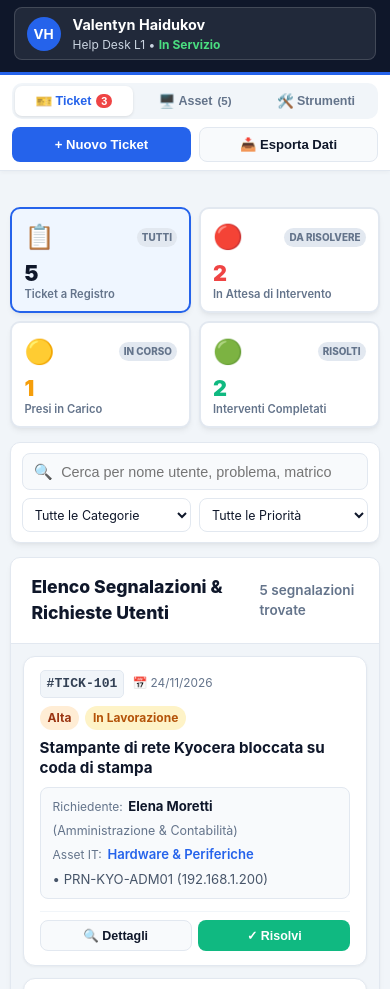
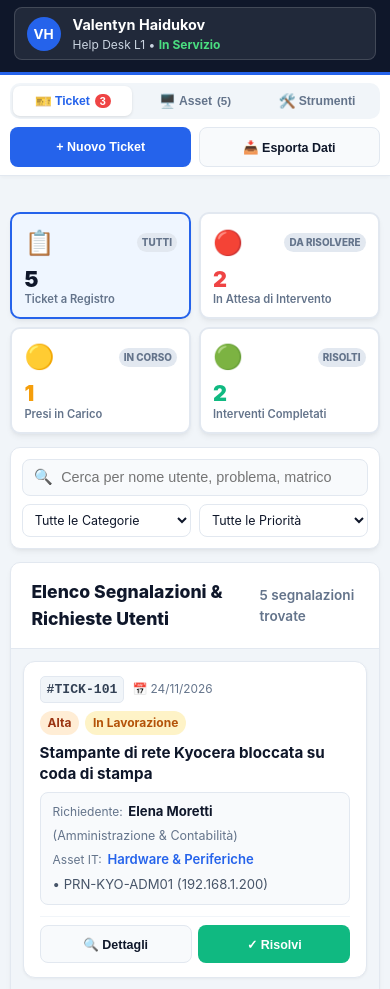
Before and after one commit to HV94/it-support-hub, a plain HTML site: page index.html in a window 390 px wide. Shown: the part 66-1055 px from the top of the page. Drawn offline with Linux system fonts and the light colour scheme.

Commit message:
support-hub: estensione responsive 768px, safe-area mobile safari e touch target migliorati

```diff
--- a/style.css
+++ b/style.css
@@ -1059,8 +1059,8 @@ body {
   }
 }
 
-/* OTTIMIZZAZIONE RESPONSIVE MOBILE COMPLETA (Smartphones & iPhone) */
-@media (max-width: 640px) {
+/* OTTIMIZZAZIONE RESPONSIVE MOBILE COMPLETA (Smartphones, iPhone & Tablet) */
+@media (max-width: 768px) {
   .app-header {
     padding: 0.75rem 0.85rem;
   }
@@ -1110,7 +1110,7 @@ body {
   }
 
   .nav-container {
-    padding: 0.5rem 0.75rem;
+    padding: 0.5rem 0.65rem;
     flex-direction: column;
     align-items: stretch;
     gap: 0.5rem;
@@ -1123,16 +1123,18 @@ body {
     padding: 3px;
     border-radius: 10px;
     gap: 3px;
+    overflow-x: auto;
+    -webkit-overflow-scrolling: touch;
   }
 
   .nav-tab {
-    flex: 1;
+    flex: 1 1 0;
     min-width: 0;
     display: flex;
     align-items: center;
     justify-content: center;
-    padding: 7px 4px;
-    font-size: 0.78rem;
+    padding: 7px 3px;
+    font-size: 0.76rem;
     font-weight: 700;
     border-radius: 7px;
     border-bottom: none !important;
@@ -1173,13 +1175,23 @@ body {
   .nav-actions .btn {
     width: 100%;
     justify-content: center;
-    font-size: 0.82rem;
-    padding: 0.55rem 0.5rem;
+    font-size: 0.78rem;
+    padding: 0.55rem 0.35rem;
+    min-height: 40px;
   }
 
-  /* KPI Grid su 2 Colonne Compatte */
+  .btn-sm {
+    min-height: 38px;
+    display: inline-flex;
+    align-items: center;
+    justify-content: center;
+    padding: 0.45rem 0.65rem;
+    font-size: 0.82rem;
+  }
+
+  /* KPI Grid su 2 Colonne Compatte con Safe-Area Bottom */
   .main-content {
-    padding: 0.75rem 0.65rem 2rem 0.65rem;
+    padding: 0.75rem 0.65rem max(5rem, env(safe-area-inset-bottom, 24px) + 3.5rem) 0.65rem !important;
   }
 
   .kpi-grid {
@@ -1251,11 +1263,15 @@ body {
   }
 
   .modal-overlay {
-    padding: 0.5rem;
+    padding: 0.5rem 0.5rem max(3.5rem, env(safe-area-inset-bottom, 20px) + 2rem) 0.5rem !important;
+    align-items: flex-start !important;
+    overflow-y: auto !important;
+    -webkit-overflow-scrolling: touch;
   }
 
   .modal-card {
-    max-height: 94vh;
+    max-height: none !important;
+    margin: 0.5rem auto 3.5rem auto !important;
     border-radius: 12px;
   }
 
```
